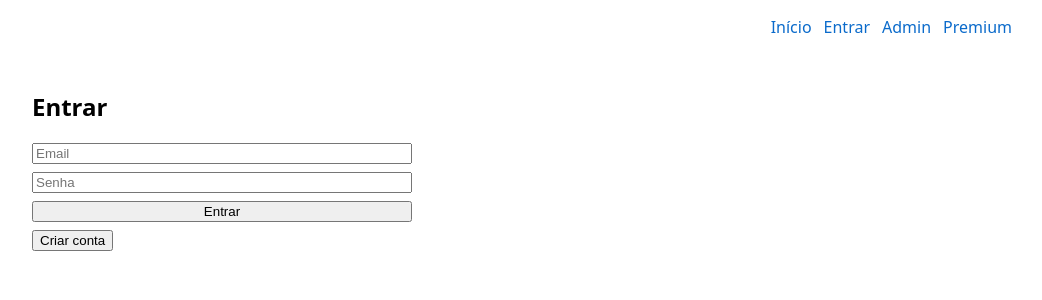
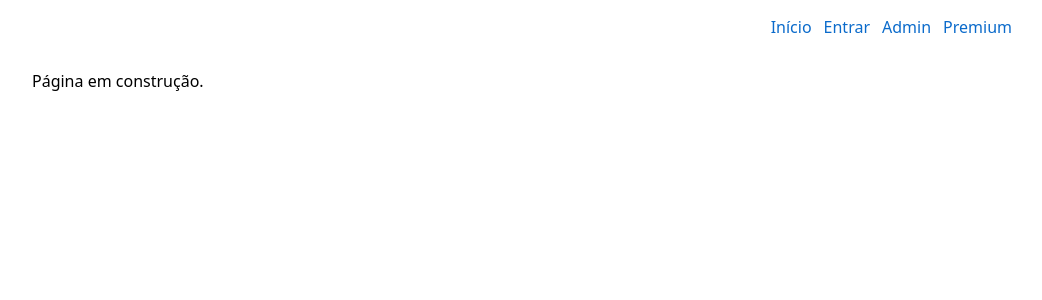
Before and after one commit to iviagempt/r-de-radio, a Next.js app: page /auth in a window 1280 px wide. Shown: the top 300 px of the page, without its empty margins (118-1160 px from the left). Built offline with nearby package versions, Linux system fonts and the light colour scheme; no server answers.

Commit message:
Update page.tsx

```diff
--- a/src/app/auth/page.tsx
+++ b/src/app/auth/page.tsx
@@ -1,49 +1,3 @@
-'use client';
-import { supabase } from '@/lib/supabaseClient';
-import { useEffect, useState } from 'react';
-
-export default function AuthPage() {
-  const [user, setUser] = useState<any>(null);
-  const [email, setEmail] = useState(''); const [password, setPassword] = useState('');
-  const [mode, setMode] = useState<'in'|'up'>('in'); const [error, setError] = useState<string | null>(null);
-
-  useEffect(() => { supabase.auth.getUser().then(({ data }) => setUser(data.user ?? null)); }, []);
-
-  const signIn = async () => {
-    setError(null);
-    const { data, error } = await supabase.auth.signInWithPassword({ email, password });
-    if (error) return setError(error.message);
-    setUser(data.user);
-  };
-  const signUp = async () => {
-    setError(null);
-    const { data, error } = await supabase.auth.signUp({ email, password });
-    if (error) return setError(error.message);
-    setUser(data.user);
-  };
-  const signOut = async () => { await supabase.auth.signOut(); setUser(null); };
-
-  if (user) {
-    return (
-      <div className="card">
-        <p>Conectado como {user.email}</p>
-        <button onClick={signOut}>Sair</button>
-      </div>
-    );
-  }
-
-  return (
-    <div className="card" style={{ maxWidth: 380 }}>
-      <h2>{mode === 'in' ? 'Entrar' : 'Criar conta'}</h2>
-      <div style={{ display: 'grid', gap: 8 }}>
-        <input value={email} onChange={e=>setEmail(e.target.value)} placeholder="Email" type="email" />
-        <input value={password} onChange={e=>setPassword(e.target.value)} placeholder="Senha" type="password" />
-        <button onClick={mode==='in' ? signIn : signUp}>{mode==='in' ? 'Entrar' : 'Cadastrar'}</button>
-        {error && <div style={{ color: 'crimson' }}>{error}</div>}
-        <button onClick={()=>setMode(mode==='in'?'up':'in')} style={{ justifySelf: 'start' }}>
-          {mode==='in' ? 'Criar conta' : 'Já tenho conta'}
-        </button>
-      </div>
-    </div>
-  );
+export default function Page() {
+  return <div>Página em construção.</div>;
 }
```
